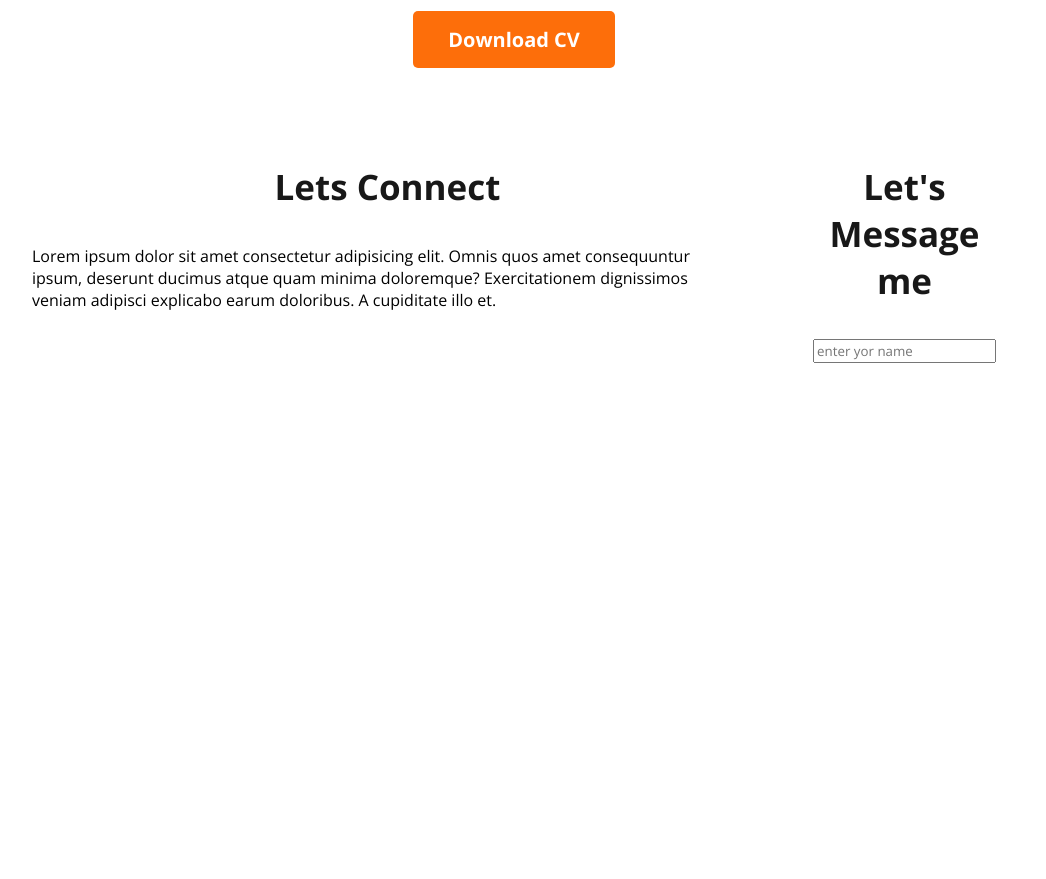
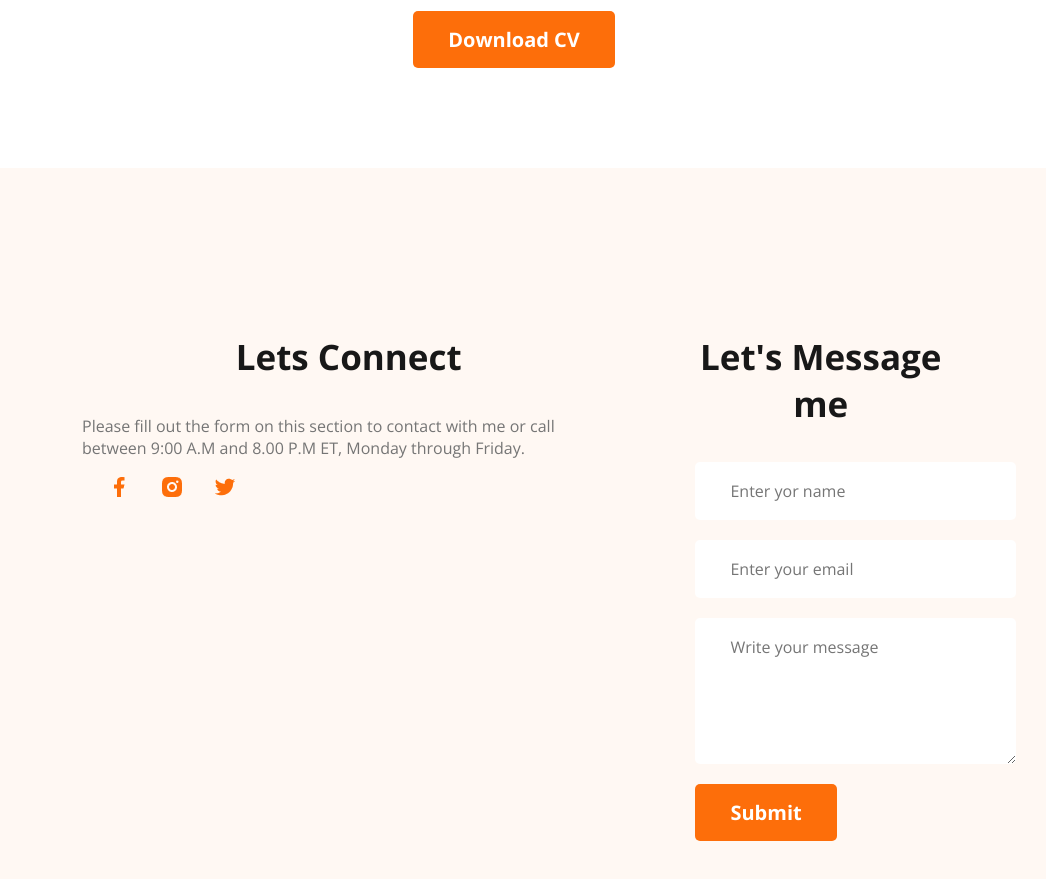
Before and after one commit to md-abu-hanif/dev-por-first, a plain HTML site: page index.html in a window 1280 px wide. Shown: the part 3180-4059 px from the top of the page, without its empty margins (126-1172 px from the left). Before the commit the page ends 3551 px from the top, so only its background shows below. Drawn offline with nearby package versions, Linux system fonts and the light colour scheme.

Commit message:
final commit

```diff
--- a/index.html
+++ b/index.html
@@ -168,18 +168,28 @@
     <!-- footer part start -->
     <footer>
         <div class="footer">
-            <div class="part">
+            <div class="footer-copumn">
                 <h3 class="section-title">Lets Connect</h3>
-                <p>Lorem ipsum dolor sit amet consectetur adipisicing elit. Omnis quos amet consequuntur ipsum, deserunt
-                    ducimus atque quam minima doloremque? Exercitationem dignissimos veniam adipisci explicabo earum
-                    doloribus. A cupiditate illo et.</p>
+                <p class="skills-discription">Please fill out the form on this section to contact with me or call
+                    between 9:00 A.M and 8.00 P.M ET, Monday through Friday.</p>
+                <div class="social-links">
+                    <a href=""><img src="images/icons/facebook.png" alt=""></a>
+                    <a href=""><img src="images/icons/insta.png" alt=""></a>
+                    <a href=""><img src="images/icons/twitter.png" alt=""></a>
+                </div>
             </div>
-            <div class="part">
+
+            <div class="footer-column">
                 <h3 class="section-title">Let's Message me</h3>
-                <form>
+                <form class="contact">
                     <label for="text">
-                        <input type="text" placeholder="enter yor name">
+                        <input type="text" placeholder="Enter yor name">
                     </label>
+                    <label for="email">
+                        <input type="email" name="email" placeholder="Enter your email" id="email">
+                    </label>
+                    <textarea name="" id="" cols="30" rows="5" placeholder="Write your message"></textarea>
+                    <input class="primaty-btn" type="submit" value="Submit">
                 </form>
             </div>
         </div>
--- a/styles/style.css
+++ b/styles/style.css
@@ -91,6 +91,7 @@ main {
     max-width: 1130px;
     margin: 0 auto;
 }
+
 main section {
     margin-top: 130px;
 }
@@ -155,13 +156,14 @@ main {
 .resume-container hr {
     margin: 30px;
 }
+
 .resume-container {
     display: flex;
     gap: 70px;
 }
 
 .resume-item-title {
-    color:  #474747;
+    color: #474747;
     font-size: 30px;
     font-weight: 700;
     margin-bottom: 10px;
@@ -172,18 +174,39 @@ margin-top: 20px;
     margin-bottom: 0;
 }
 
-.resume-item-discription, .resume-item-intitute{
+.resume-item-discription,
+.resume-item-intitute {
     color: #757575;
 }
 
 .download-cv {
     text-align: center;
-    margin: 60px auto;
+    margin-top: 60px;
 }
 
 /* footer section css  */
 .footer {
     display: flex;
-    gap: 70px;
-    padding: 0 150px;
+    background-color: #FFF8F3;
+    padding: 130px 200px;
+    gap: 80px;
+    margin-top: 100px;
 }
+
+.social-links a {
+    margin-left: 25px;
+}
+.footer-column {
+    width: 50%;
+}
+
+.contact input[type="text"], .contact input[type="email"],
+textarea {
+    display: block;
+    margin-bottom: 20px;
+    padding: 18px 35px;
+    border-radius: 5px;
+    font-size: 16px;
+    border: 0;
+    width: 100%;
+}
```
Lines whose indentation alone changed are shown as unchanged.
